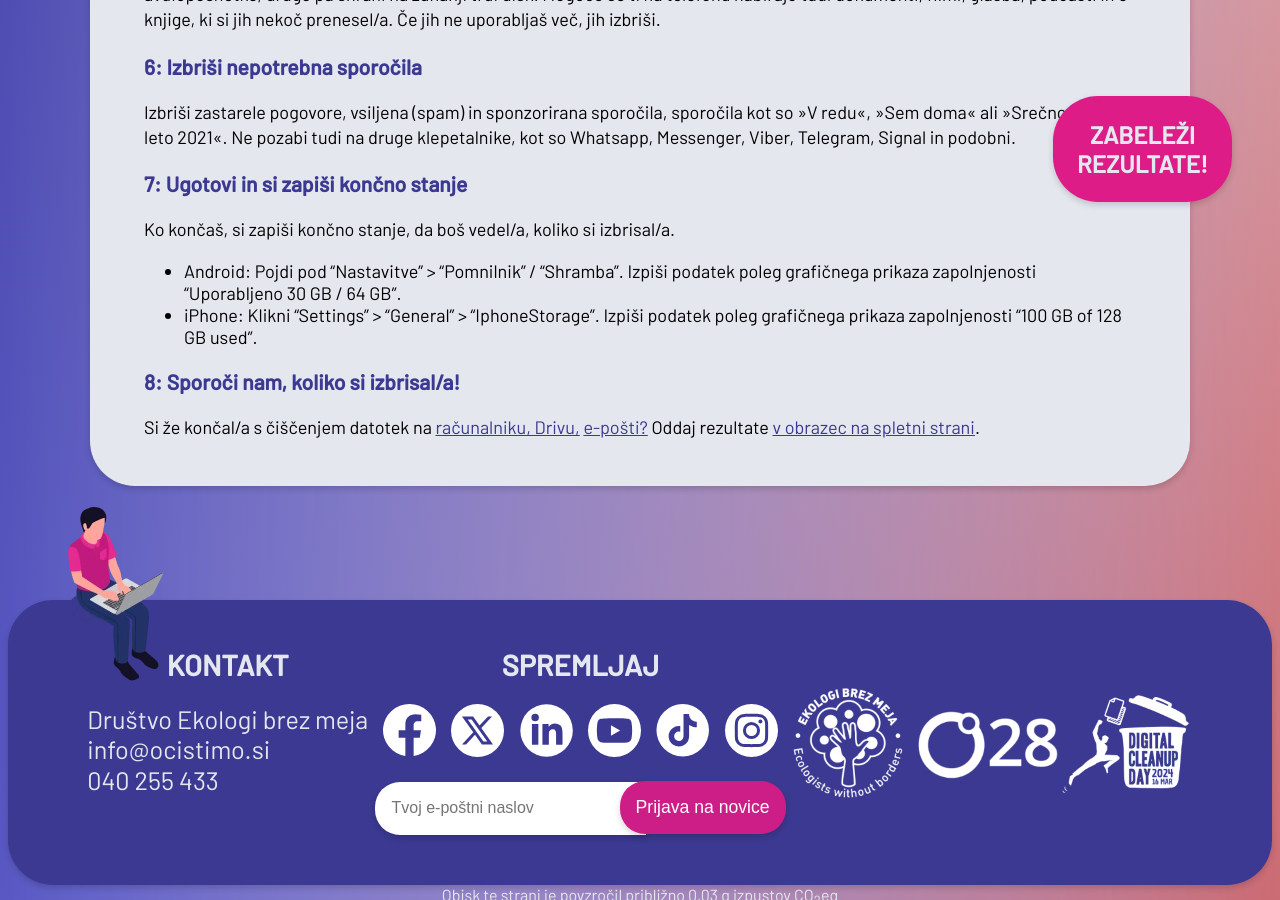
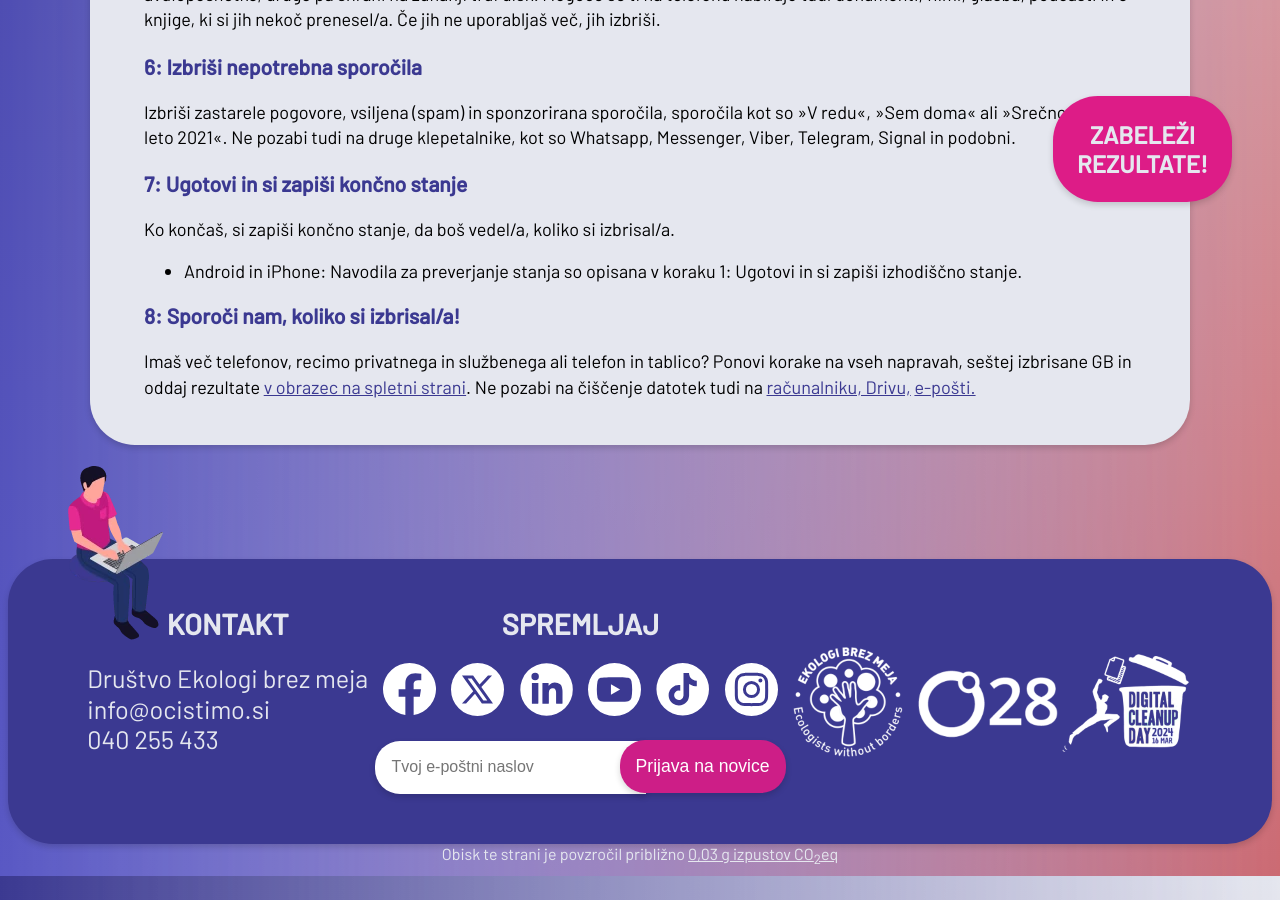
Before and after one commit to ewba/dcd-si, a Jekyll site: the page built from telefon.md, in a window 1280 px wide and 900 px high, scrolled down 1606 px. Built offline with Jekyll 4.4.1, drawn with Linux system fonts in a browser that asks for light colours.

Commit message:
Update telefon.md

```diff
--- a/telefon.md
+++ b/telefon.md
@@ -34,8 +34,8 @@
 
 ### 7: Ugotovi in si zapiši končno stanje
 Ko končaš, si zapiši končno stanje, da boš vedel/a, koliko si izbrisal/a.
-- Android: Pojdi pod "Nastavitve" > "Pomnilnik" / "Shramba". Izpiši podatek poleg grafičnega prikaza zapolnjenosti "Uporabljeno 30 GB / 64 GB".
-- iPhone: Klikni "Settings" > "General" > "IphoneStorage". Izpiši podatek poleg grafičnega prikaza zapolnjenosti "100 GB of 128 GB used".
+- Android in iPhone: Navodila za preverjanje stanja so opisana v koraku 1: Ugotovi in si zapiši izhodiščno stanje.
 
 ### 8: Sporoči nam, koliko si izbrisal/a!
-Si že končal/a s čiščenjem datotek na <a href="datoteke.html" target="_blank" rel="noopener">računalniku, Drivu,</a> <a href="eposta.html" target="_blank" rel="noopener">e-pošti?</a> Oddaj rezultate [v obrazec na spletni strani]({{ site.submitURL }}).
+Imaš več telefonov, recimo privatnega in službenega ali telefon in tablico? Ponovi korake na vseh napravah, seštej izbrisane GB in oddaj rezultate [v obrazec na spletni strani]({{ site.submitURL }}).
+Ne pozabi na čiščenje datotek tudi na <a href="datoteke.html" target="_blank" rel="noopener">računalniku, Drivu,</a> <a href="eposta.html" target="_blank" rel="noopener">e-pošti.</a>
```
